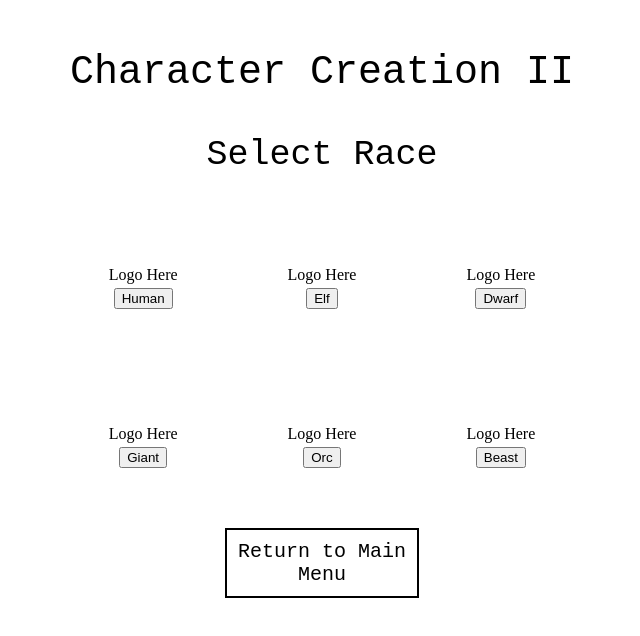
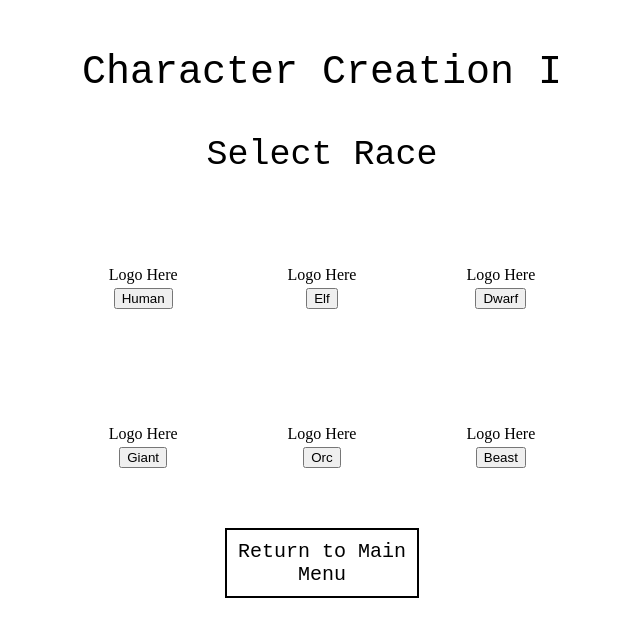
Before and after one commit to furei19/Eldermyst, a plain HTML site: page GameStart/raceSelect.html in a window 1280 px wide. Shown: the whole page, without its empty margins (318-958 px from the left). Drawn offline with Linux system fonts and the light colour scheme.

Commit message:
Update raceSelect.html

```diff
--- a/GameStart/raceSelect.html
+++ b/GameStart/raceSelect.html
@@ -7,7 +7,7 @@
   </head>
   <body>
     <div>
-      <p class="title">Character Creation II</p>
+      <p class="title">Character Creation I</p>
       <p class="subTitle">Select Race</p>
     </div>
     <div>
```
